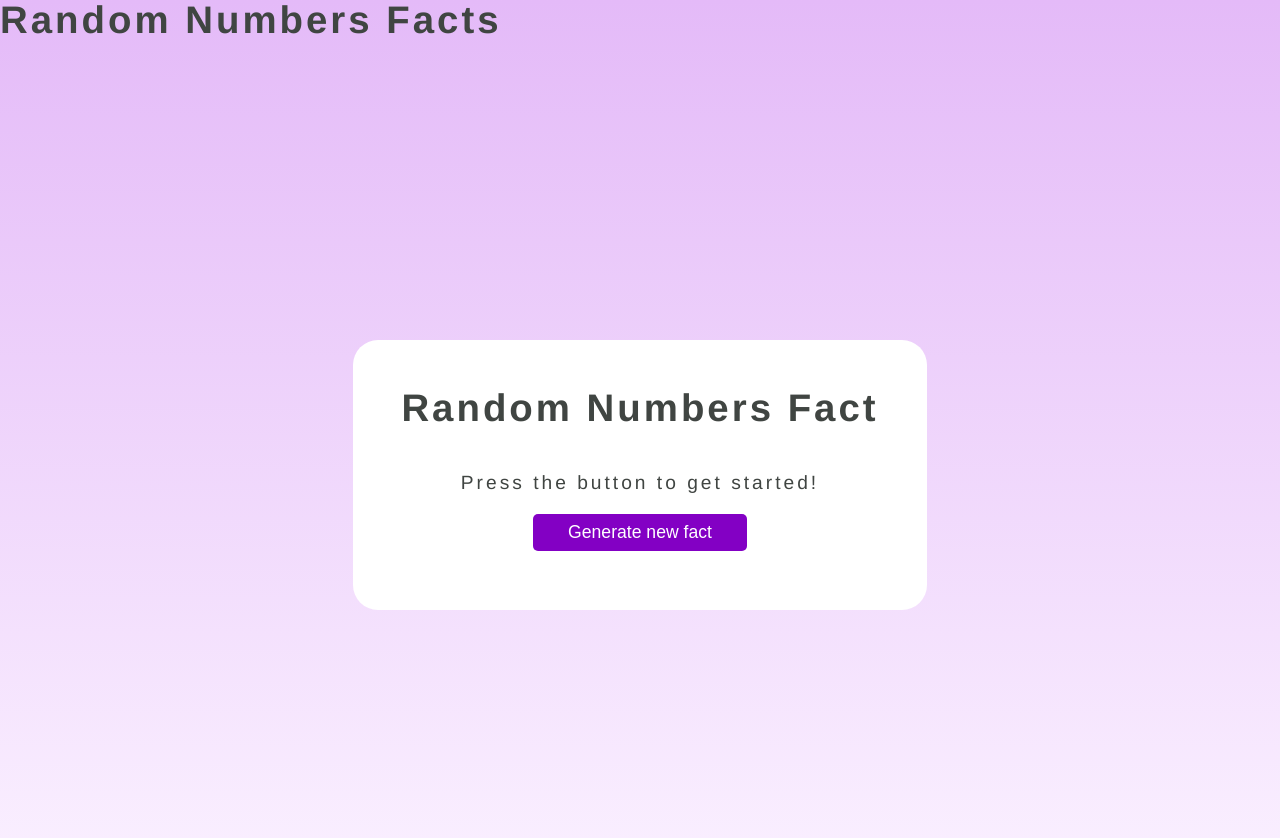
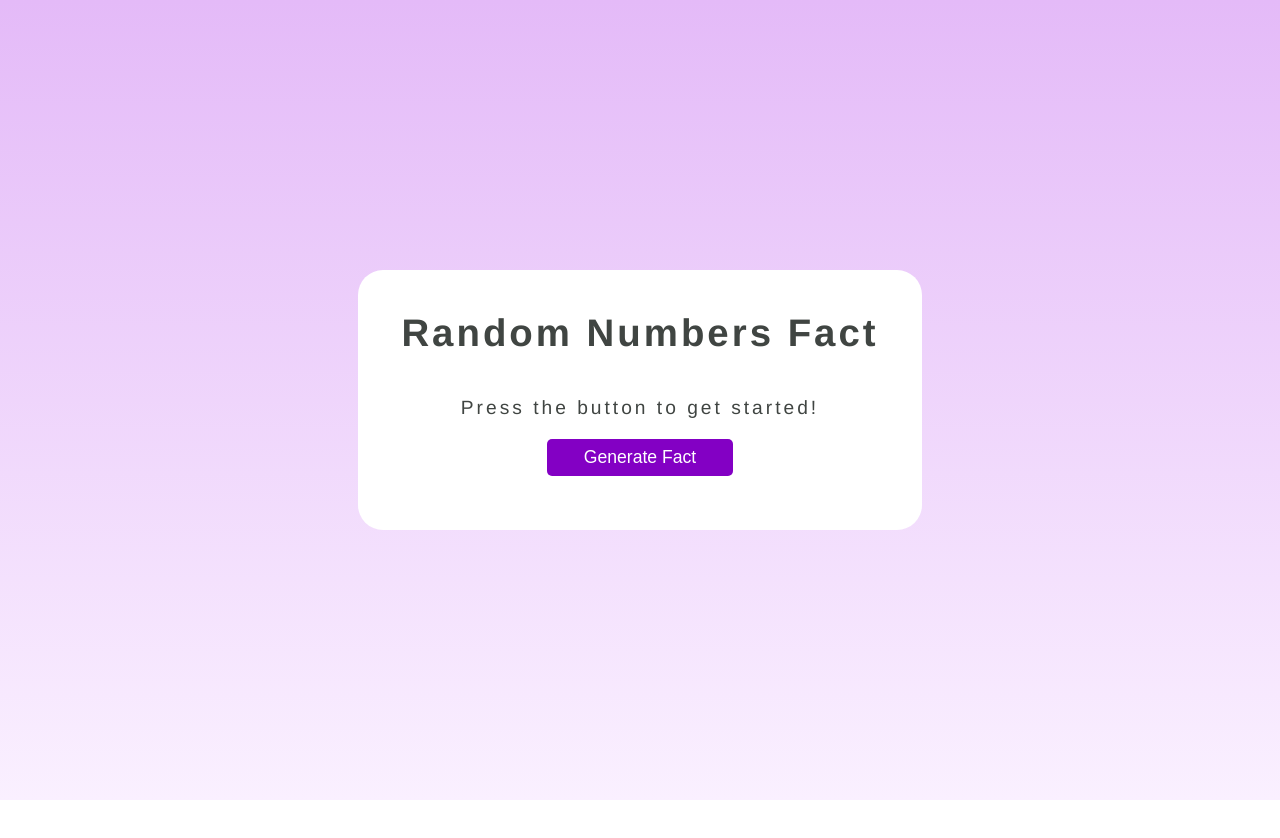
Before and after one commit to MabelM1/random-facts-generator, a plain HTML site: page index.html in a window 1280 px wide. After the commit the page ends 800 px from the top, so only its background shows below. Drawn offline with Linux system fonts and the light colour scheme.

Commit message:
making small changes

```diff
--- a/css/mobile.css
+++ b/css/mobile.css
@@ -0,0 +1,2 @@
+@media (max-width: 500px) {
+}
--- a/css/style.css
+++ b/css/style.css
@@ -44,7 +44,7 @@ p {
 
 .showcase-content {
 	background-color: white;
-	padding: 3rem;
+	padding: 2.7rem;
 	border-radius: 25px;
 	display: flex;
 	flex-direction: column;
@@ -62,7 +62,7 @@ button {
 	display: inline-block;
 	color: #fff;
 	background: #8300c4;
-	padding: 0.5rem 2.2rem;
+	padding: 0.5rem 2.3rem;
 	border: none;
 	border-radius: 5px;
 	font-size: 1.1rem;
--- a/index.html
+++ b/index.html
@@ -4,19 +4,17 @@
 	<meta charset="UTF-8">
 	<meta name="viewport" content="width=device-width, initial-scale=1.0">
 	<meta http-equiv="X-UA-Compatible" content="ie=edge">
-	<title>Prep UI</title>
-	<link rel="stylesheet" type="text/css" href="css/mobile.css">
-	<link rel="stylesheet" type="text/css" href="css/widescreen.css">
+	<title>Random Numbers Facts</title>
+	<link rel="stylesheet" type="text/css" media="screen and (max-width:768px)" href="css/mobile.css">
 	<link rel="stylesheet" type="text/css" href="css/style.css">
 </head>
 <body>
-	<h1>Random Numbers Facts</h1>
 	<main id="showcase">
 		<div class="container" >
 			<div class="showcase-content">
 				<h1 class="title">Random Numbers Fact</h1>
 				<p class="trivia">Press the button to get started!</p>
-				<button class="submit">Generate new fact</button>
+				<button class="submit">Generate Fact</button>
 			</div>
 		</div>
 	</main>
--- a/js/app.js
+++ b/js/app.js
@@ -15,7 +15,6 @@ function randomNumber() {
 }
 
 function handleErrors(response) {
-	console.log('response',response)
 	if(!response.ok) {
 		throw new Error((response.status + ' ' + response.statusText))
 	}
@@ -23,7 +22,6 @@ function handleErrors(response) {
 }
 
 function updateUISuccess(data) {
-	console.log('data', data)
 	triviaField.textContent = data.text
 }
 
```
Also changed, not shown: css/widescree.css (deleted), css/widescreen.css (added).
